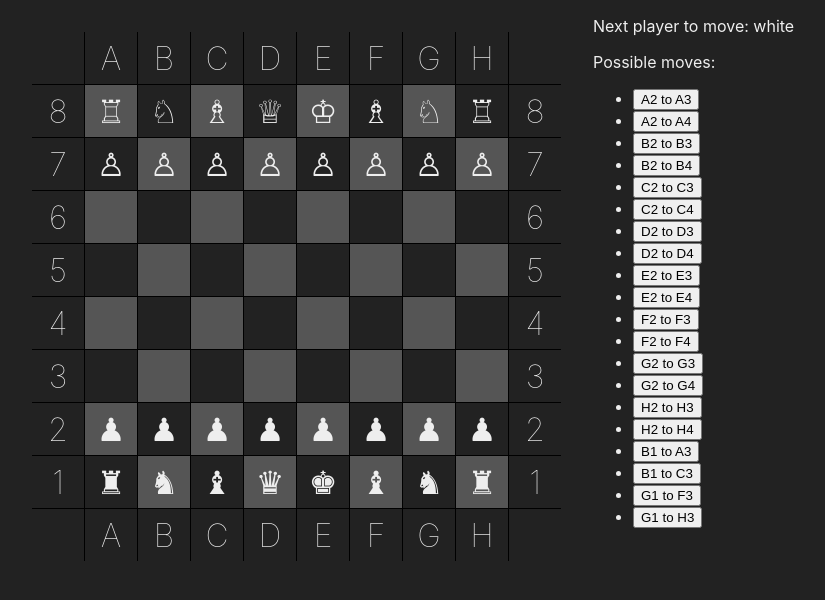
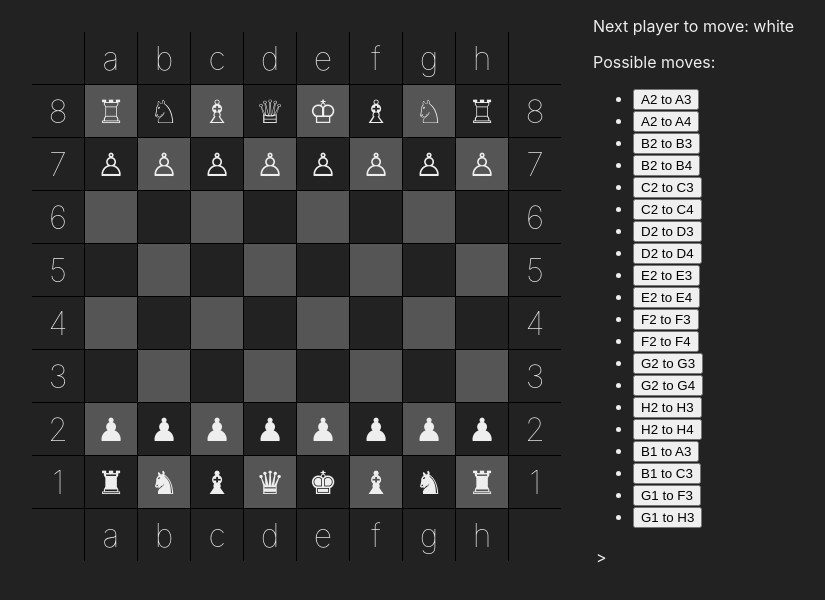
Before and after one commit to alexbostock/chess, a React (Create React App) app: page / in a window 1280 px wide. Shown: the top 600 px of the page, without its empty margins (0-825 px from the left). Built offline with nearby package versions, Linux system fonts and the light colour scheme.

Commit message:
Display move history in chess notation

```diff
--- a/src/Board.tsx
+++ b/src/Board.tsx
@@ -1,4 +1,5 @@
 import GameStatus from './GameStatus';
+import MoveHistory from './MoveHistory';
 import BoardState, { type Move } from './lib/Board';
 import { Piece } from './lib/Piece';
 import Position, { RowOrFileNumber, allRowsOrFiles } from './lib/Position';
@@ -36,6 +37,7 @@ export default function Board(props: { board: BoardState; move: (move: Move) =>
       <div className="game-sidebar">
         <GameStatus board={props.board} />
         {possibleMovesList}
+        <MoveHistory board={props.board} />
       </div>
 
       <div className="board-container">
@@ -63,7 +65,7 @@ function row(board: BoardState, rowNumber: RowOrFileNumber) {
 }
 
 function labelRow(key: string) {
-  const labels = ['', 'A', 'B', 'C', 'D', 'E', 'F', 'G', 'H', ''].map((text, index) => label(text, index.toString()));
+  const labels = ['', 'a', 'b', 'c', 'd', 'e', 'f', 'g', 'h', ''].map((text, index) => label(text, index.toString()));
   return (
     <tr key={key} className="board-label-row">
       {labels}
--- /dev/null
+++ b/src/MoveHistory.tsx
@@ -0,0 +1,23 @@
+import Board from './lib/Board';
+import { moveToNotation, pairedMoves } from './lib/move-history';
+
+export default function MoveHistory(props: { board: Board }) {
+  const moves = props.board.pastMoves.map(moveToNotation);
+  if (!props.board.previousMove?.gameEnd) {
+    moves.push('>');
+  }
+
+  return (
+    <table>
+      <tbody>
+        {pairedMoves(moves).map((row, rowNumber) => (
+          <tr key={rowNumber}>
+            {row.map((move, index) => (
+              <td key={index}>{move}</td>
+            ))}
+          </tr>
+        ))}
+      </tbody>
+    </table>
+  );
+}
--- /dev/null
+++ b/src/lib/move-history.ts
@@ -0,0 +1,78 @@
+import { HistoricalMove, PieceType } from './Board';
+
+export function pairedMoves(moves: string[]): [string, string | undefined][] {
+  const pairs: [string, string | undefined][] = [];
+
+  for (let i = 0; i < moves.length; i += 2) {
+    if (i + 1 < moves.length) {
+      pairs.push([moves[i], moves[i + 1]]);
+    } else {
+      pairs.push([moves[i], undefined]);
+    }
+  }
+
+  return pairs;
+}
+
+export function moveToNotation(move: HistoricalMove): string {
+  // TODO: handle disambiguation with historical board state for context
+
+  const destination = move.toPosition.encodedCoordinate.toLowerCase();
+
+  const attackOnKing = attackOnKingToNotation(move.attackOnKing);
+
+  if (move.specialMove && 'castling' in move.specialMove) {
+    const notation = move.specialMove.castling === 'king-side' ? '0-0' : '0-0-0';
+    return notation + attackOnKing;
+  }
+  return `${pieceTypeToNotation(move.piece.type)}${captureNotation(move)}${destination}${promotionNotation(
+    move
+  )}${attackOnKing}`;
+}
+
+function pieceTypeToNotation(type: PieceType): string {
+  switch (type) {
+    case 'bishop':
+      return 'B';
+    case 'king':
+      return 'K';
+    case 'knight':
+      return 'N';
+    case 'pawn':
+      return '';
+    case 'queen':
+      return 'Q';
+    case 'rook':
+      return 'R';
+  }
+}
+
+function attackOnKingToNotation(attack: HistoricalMove['attackOnKing']): string {
+  switch (attack) {
+    case 'check':
+      return '+';
+    case 'checkmate':
+      return '#';
+    default:
+      return '';
+  }
+}
+
+function captureNotation(move: HistoricalMove): string {
+  if (!move.capture) {
+    return '';
+  }
+  if (move.piece.type === 'pawn') {
+    return move.fromPosition.encodedCoordinate.slice(0, 1).toLowerCase() + 'x';
+  } else {
+    return 'x';
+  }
+}
+
+function promotionNotation(move: HistoricalMove): string {
+  if (move.specialMove && 'promotion' in move.specialMove && move.specialMove.promotion) {
+    return '=' + pieceTypeToNotation(move.specialMove.promotion);
+  } else {
+    return '';
+  }
+}
```
Also changed, not shown: 1 other file (tests, documents, lock files or other folders).
